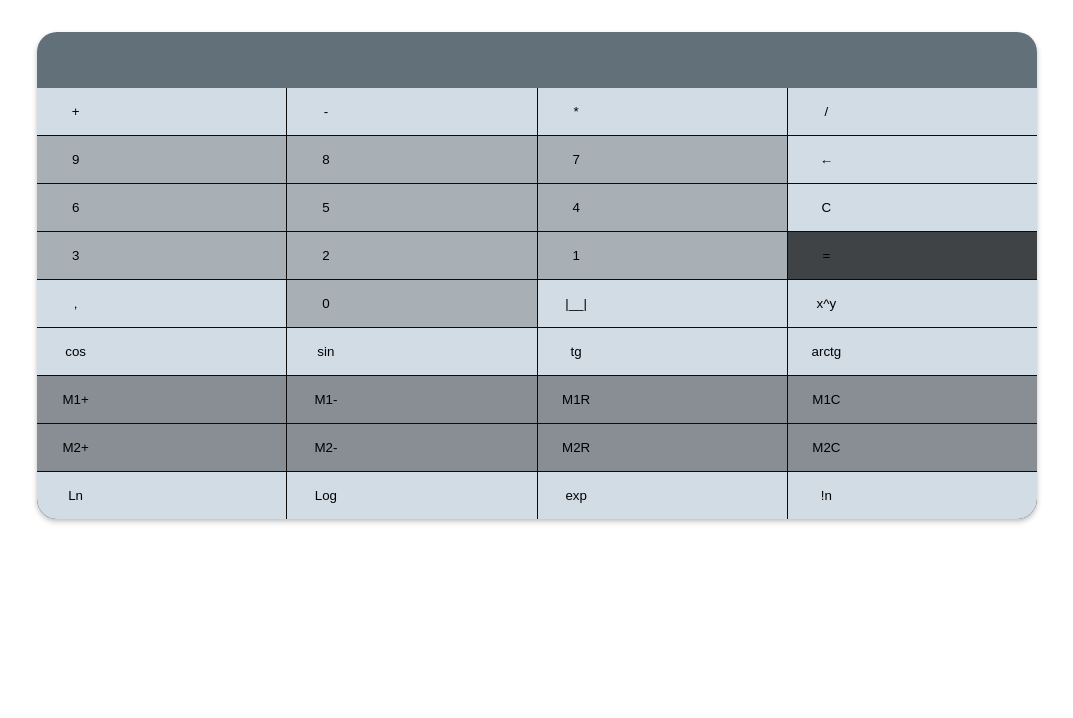
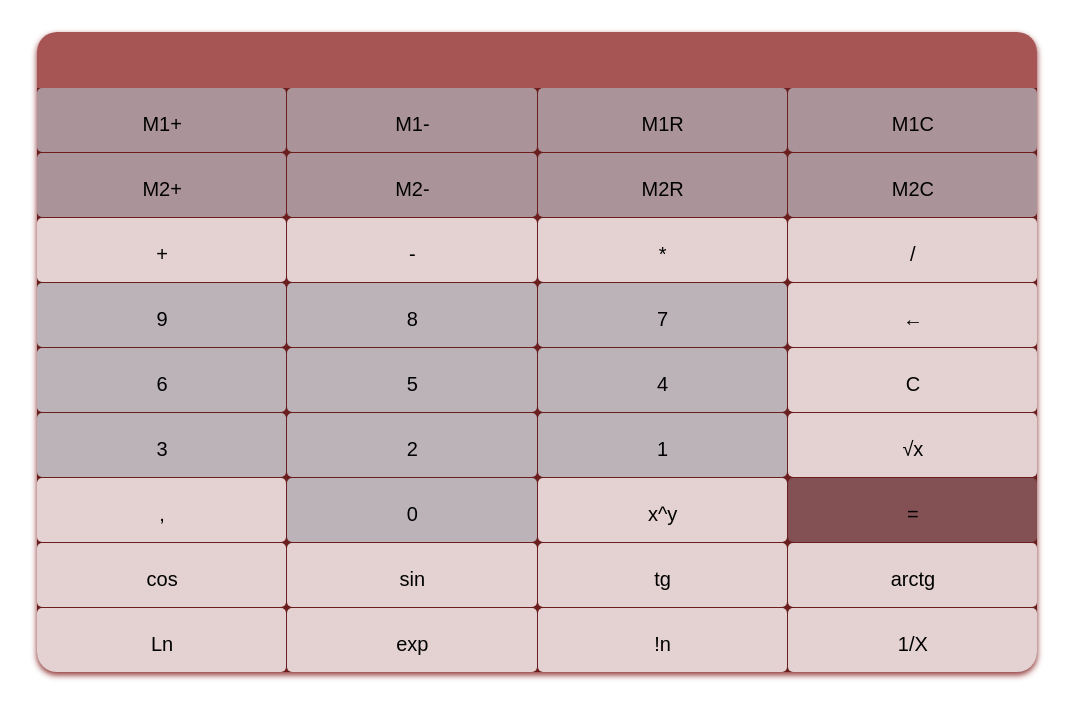
Before and after one commit to eviolspirid777/CalculatorVue, a Vue app in the folder vueCalc/: page / in a window 1280 px wide. Shown: the top 718 px of the page, without its empty margins (103-1176 px from the left). Built offline with nearby package versions, Linux system fonts and the light colour scheme.

Commit message:
добавил transition, вычисление корня, закруглил клавиши, переставил блоки памяти вверх, изменил размер шрифта + изменил расположение текста в блоке button

```diff
--- a/vueCalc/src/App.vue
+++ b/vueCalc/src/App.vue
@@ -2,6 +2,14 @@
   <div class="calculator">
     <div class="calculator__output">{{textbox}}</div>
     <div class="calculator__keys">
+      <button @click="m1PlusClick" class="calculator__key calculator__key--memory">M1+</button>
+      <button @click="m1MinusClick" class="calculator__key calculator__key--memory">M1-</button>
+      <button @click="m1RClick" class="calculator__key calculator__key--memory">M1R</button>
+      <button @click="m1CClick" class="calculator__key calculator__key--memory">M1C</button>
+      <button @click="m2PlusClick" class="calculator__key calculator__key--memory">M2+</button>
+      <button @click="m2MinusClick" class="calculator__key calculator__key--memory">M2-</button>
+      <button @click="m2RClick" class="calculator__key calculator__key--memory">M2R</button>
+      <button @click="m2CClick" class="calculator__key calculator__key--memory">M2C</button>
       <button @click="plusClick" class="calculator__key calculator__key--operator">+</button>
       <button @click="minusClick" class="calculator__key calculator__key--operator">-</button>
       <button @click="multClick" class="calculator__key calculator__key--operator">*</button>
@@ -17,29 +25,20 @@
       <button @click="threeClick" class="calculator__key">3</button>
       <button @click="twoClick" class="calculator__key">2</button>
       <button @click="oneClick" class="calculator__key">1</button>
-      <button @click="equalClick" class="calculator__key calculator__key--enter">=</button>
+      <button @click="sqrtClick" class="calculator__key calculator__key--operator">√x</button>
       <button @click="dotClick" class="calculator__key calculator__key--operator">,</button>
       <button @click="nulClick" class="calculator__key">0</button>
-      <button @click="spaceClick" class="calculator__key calculator__key--operator">|__|</button>
       <button @click="exponentiationClick" class="calculator__key calculator__key--operator">x^y</button>
+      <button @click="equalClick" class="calculator__key calculator__key--enter">=</button>
       <button @click="cosClick" class="calculator__key calculator__key--operator">cos</button>
       <button @click="sinClick" class="calculator__key calculator__key--operator">sin</button>
       <button @click="tgClick" class="calculator__key calculator__key--operator">tg</button>
       <button @click="arctgClick" class="calculator__key calculator__key--operator">arctg</button>
-      <button @click="m1PlusClick" class="calculator__key calculator__key--memory">M1+</button>
-      <button @click="m1MinusClick" class="calculator__key calculator__key--memory">M1-</button>
-      <button @click="m1RClick" class="calculator__key calculator__key--memory">M1R</button>
-      <button @click="m1CClick" class="calculator__key calculator__key--memory">M1C</button>
-      <button @click="m2PlusClick" class="calculator__key calculator__key--memory">M2+</button>
-      <button @click="m2MinusClick" class="calculator__key calculator__key--memory">M2-</button>
-      <button @click="m2RClick" class="calculator__key calculator__key--memory">M2R</button>
-      <button @click="m2CClick" class="calculator__key calculator__key--memory">M2C</button>
       <button @click="lnClick" class="calculator__key calculator__key--operator">Ln</button>
-      <button @click="logClick" class="calculator__key calculator__key--operator">Log</button>
       <button @click="expClick" class="calculator__key calculator__key--operator">exp</button>
       <button @click="factClick" class="calculator__key calculator__key--operator">!n</button>
+      <button @click="reverseClick" class="calculator__key calculator__key--operator">1/X</button>
     </div>
-
   </div>
 </template>
 <script>
@@ -52,7 +51,18 @@ export default {
     }
   },
   methods: {
+    checkSign(){
+      if(this.textbox.includes('+') || this.textbox.includes('-') ||this.textbox.includes('*') || this.textbox.includes('/'))
+      {
+        return true;
+      }
+      else
+      {
+        return false;
+      }
+    },
     nulClick() {
+      if(!this.textbox.startsWith('0'))
         this.textbox += '0'
     },
     oneClick() {
@@ -108,24 +118,22 @@ export default {
             result = oper1 * oper2;
         else if(text[1] === '^')
             result = Math.pow(oper1, oper2)
-        else if(text[0] ==='LOG'){
-          var strs = this.textbox.split(' ');
-          var number = parseFloat(strs[2]);
-          var base = parseFloat(strs[1]);
-          result = Math.log(number) / Math.log(base);
-        }
         this.textbox = result;
       },
       plusClick(){
+        if(!this.checkSign())
           this.textbox += ' + '
       },
       minusClick(){
+        if(!this.checkSign())
           this.textbox += ' - '
       },
       divClick(){
+        if(!this.checkSign())
           this.textbox += ' / '
       },
       multClick(){
+        if(!this.checkSign())
           this.textbox += ' * '
       },
       m1RClick(){
@@ -153,17 +161,22 @@ export default {
         this.M2 = parseFloat(this.M2) - parseFloat(this.textbox)
       },
       factClick(){
+        if(!this.textbox.includes('.'))
+        {
           var result = 1
           for(var i = 1; i <=parseFloat(this.textbox);i++){
           result *= i
           }
           this.textbox = result
+        }
+        else
+          this.textbox = "0";
+      },
+      reverseClick(){
+        this.textbox = 1 / parseFloat(this.textbox)
       },
       dotClick(){
       this.textbox += `.`
-},
-spaceClick(){
-this.textbox += ' '
       },
       expClick(){
       this.textbox = Math.exp(this.textbox)
@@ -171,24 +184,24 @@ this.textbox = Math.exp(this.textbox)
       exponentiationClick() {
       this.textbox += " ^ "
       },
-cosClick () {
+      cosClick(){
       this.textbox = Math.cos(this.textbox);
       },
-sinClick () {
+      sinClick(){
       this.textbox = Math.sin(this.textbox);
       },
-tgClick () {
+      tgClick(){
       this.textbox = Math.tan(this.textbox);
       },
-arctgClick () {
+      arctgClick(){
       this.textbox = Math.atan(this.textbox);
       },
-lnClick (){
+      lnClick(){
       this.textbox = Math.log(this.textbox);
       },
-logClick () {
-this.textbox += "LOG "
-},
+      sqrtClick(){
+        this.textbox = Math.sqrt(parseFloat(this.textbox));
+      }
   }
 }
 </script>
@@ -196,7 +209,7 @@ this.textbox += "LOG "
 <style>
 .calculator {
   border-radius: 20px;
-  box-shadow: 0px 3px 6px 0px rgba(0, 0, 0, 0.15), 0px 2px 4px 0px rgba(0, 0, 0, 0.12);
+  box-shadow: 0px 3px 6px 0px rgba(126, 7, 7, 0.788), 0px 2px 4px 0px rgba(0, 0, 0, 0.12);
   margin-inline-start: auto;
   margin-inline-end: auto;
   margin-block-start: 32px;
@@ -206,7 +219,7 @@ this.textbox += "LOG "
 .calculator__output {
   height: 40px;
   width: 989px;
-  background: hsl(203, 11%, 43%);
+  background: rgba(126, 7, 7, 0.685);
   color: hsl(0, 0%, 100%);
   font-size: 32px;
   padding-block-start: 8px;
@@ -218,16 +231,18 @@ this.textbox += "LOG "
   display: grid;
   grid-template-columns: repeat(4,1fr);
   grid-gap: 1px;
-  background: hsl(0, 4%, 5%);
+  background: hsl(0, 56%, 27%);
 }
 .calculator__key {
+  border-radius: 5px;
   background: hsla(207, 25%, 86%, 0.788);
   border: none;
-  padding-block-start: 16px;
+  padding-block-start: 25px;
   padding-block-end: 16px;
-  padding-inline-end: 192px;
+  padding-inline-end: 19px;
   padding-inline-start: 20px;
-  font-size: 24;
+  font-size: 20px;
+  transition: background 0.6s;
 }
 .calculator__key:hover {
   background: hsla(207, 25%, 86%, 0.349);
@@ -239,7 +254,7 @@ this.textbox += "LOG "
   outline: none;
 }
 .calculator__key--operator {
-  background: hsl(208, 25%, 86%);
+  background: hsl(0, 25%, 86%);
 }
 .calculator__key--memory{
   background: hsla(207, 25%, 86%, 0.623);
```
Lines whose indentation alone changed are shown as unchanged.
